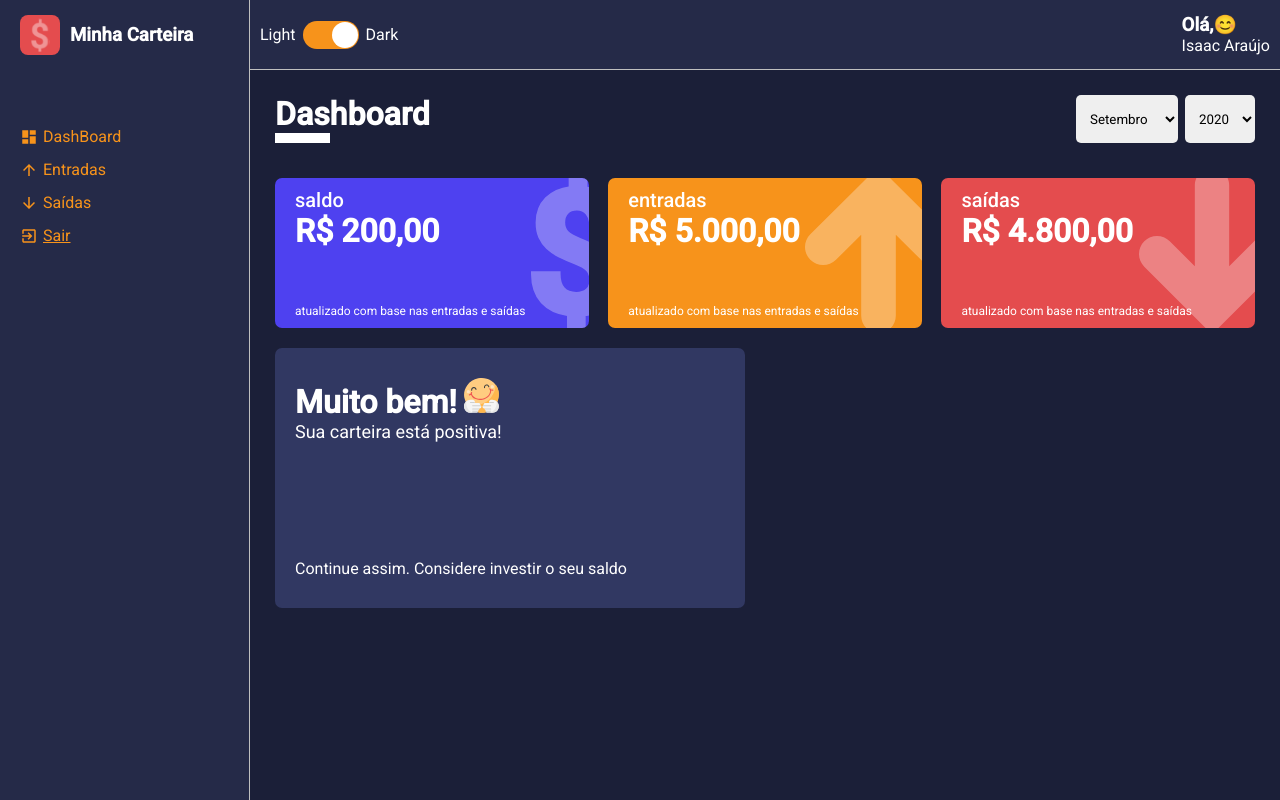
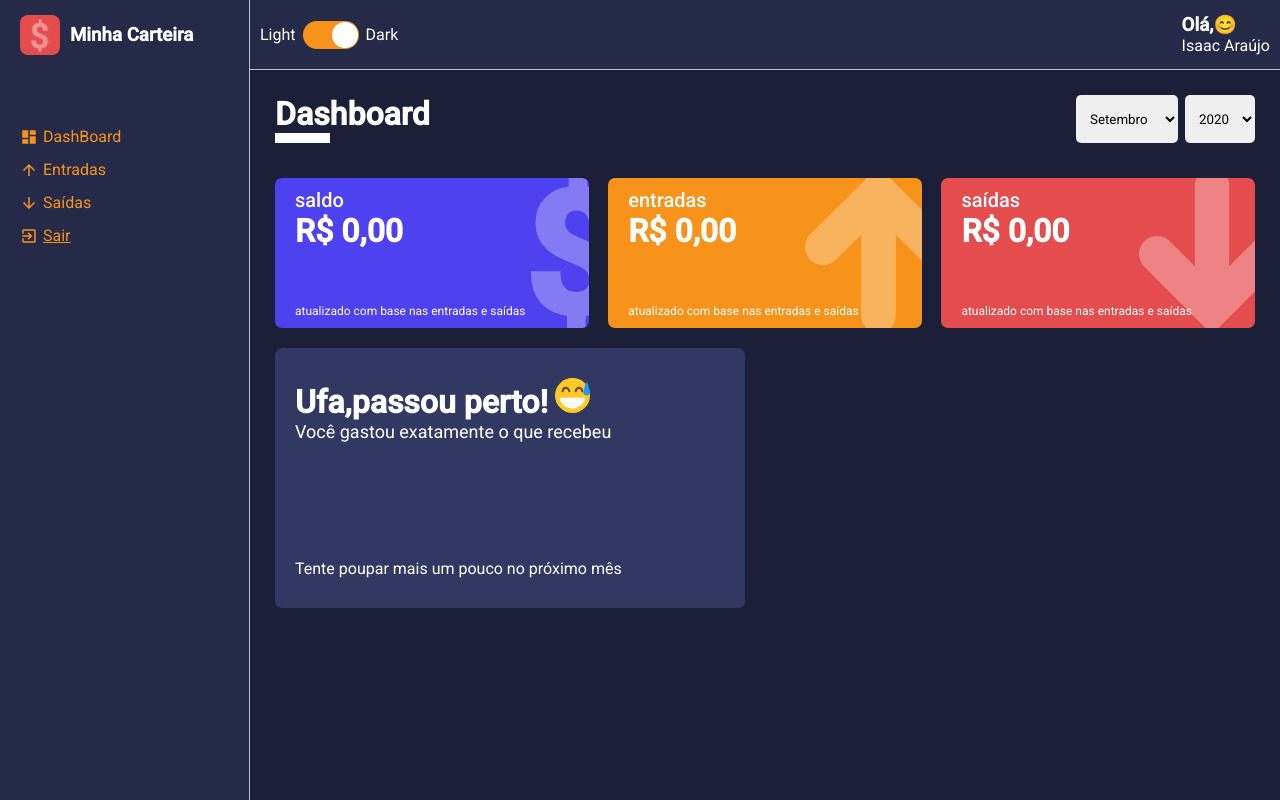
Before and after one commit to IsaacMaciel/minha-carteira, a React (Create React App) app in the folder minha-carteira/: page /dashboard in a window 1280 px wide. Built offline with nearby package versions, Linux system fonts and the light colour scheme.

Commit message:
adicionando dados dinamicos no dashboard

```diff
--- a/minha-carteira/src/pages/DashBoard/index.tsx
+++ b/minha-carteira/src/pages/DashBoard/index.tsx
@@ -10,7 +10,12 @@ import gains from '../../repositories/gains';
 import expenses from '../../repositories/expenses';
 
 import listMonths from '../../utils/months';
+
 import HappyImg from '../../assets/happy.svg'
+import SadImg from '../../assets/sad.svg';
+import GrinningImg from '../../assets/grinning.svg'
+
+import calculateBalance from '../../utils/calculateBalance'
 
 
 
@@ -65,6 +70,46 @@ const Dashboard: React.FC = () => {
         })
     }, [])
 
+    const totalExpenses = useMemo(() => {
+        return calculateBalance(monthSelected, yearSelected, expenses);
+    }, [monthSelected, yearSelected])
+
+    const totalGains = useMemo(() => {
+        return calculateBalance(monthSelected, yearSelected, gains);
+    }, [monthSelected, yearSelected])
+
+    const totalBalance = useMemo(() => {
+        return totalGains - totalExpenses;
+    }, [totalExpenses, totalGains])
+
+    const messageWallet = useMemo(() => {
+        if (totalBalance > 0) {
+            return {
+                title: "Muito bem!",
+                description: "Sua carteira está positiva!",
+                footerText: "Continue assim. Considere investir o seu saldo",
+                icon: HappyImg
+            }
+        } else if (totalBalance === 0) {
+            return {
+                title: "Ufa,passou perto!",
+                description: "Você gastou exatamente o que recebeu",
+                footerText: "Tente poupar mais um pouco no próximo mês",
+                icon: GrinningImg
+            }
+        } else {
+            return {
+                title: "Eitaa!!",
+                description: "Você fechou o mês negativo",
+                footerText: "Procure economizar mais no mês que vem e cortar as coisas desnecessárias",
+                icon: SadImg
+            }
+        }
+
+
+    }, [totalBalance])
+
+
     const handleMonthSelected = (month: string) => {
         try {
             const parseMonth = Number(month);
@@ -92,11 +137,11 @@ const Dashboard: React.FC = () => {
                 <SelectInput options={years} onChange={(e) => handleYearSelected(e.target.value)} defaultValue={yearSelected} />
             </ContentHeader>
             <Content>
-                <WalletBox title="saldo" amount={200} footerlabel="atualizado com base nas entradas e saídas" icon="dolar" color="#4E41F0"></WalletBox>
-                <WalletBox title="entradas" amount={5000.00} footerlabel="atualizado com base nas entradas e saídas" icon="arrowUp" color="#F7931B"></WalletBox>
-                <WalletBox title="saídas" amount={4800.00} footerlabel="atualizado com base nas entradas e saídas" icon="arrowDown" color="#E44C4E"></WalletBox>
+                <WalletBox title="saldo" amount={totalBalance} footerlabel="atualizado com base nas entradas e saídas" icon="dolar" color="#4E41F0"></WalletBox>
+                <WalletBox title="entradas" amount={totalGains} footerlabel="atualizado com base nas entradas e saídas" icon="arrowUp" color="#F7931B"></WalletBox>
+                <WalletBox title="saídas" amount={totalExpenses} footerlabel="atualizado com base nas entradas e saídas" icon="arrowDown" color="#E44C4E"></WalletBox>
 
-                <MessageBox title="Muito bem!" description="Sua carteira está positiva!" footerText="Continue assim. Considere investir o seu saldo" icon={HappyImg} />
+                <MessageBox title={messageWallet.title} description={messageWallet.description} footerText={messageWallet.footerText} icon={messageWallet.icon} />
             </Content>
         </Container>
     )
--- /dev/null
+++ b/minha-carteira/src/utils/calculateBalance.ts
@@ -0,0 +1,31 @@
+interface IRepository {
+    description: string;
+    amount: string;
+    type: string;
+    frequency: string;
+    date: string;
+}
+
+const calculateBalance = (monthSelected: number, yearSelected: number, data: Array<IRepository> ): number => {
+    let total: number = 0;
+
+    data.forEach(item => {
+        const date = new Date(item.date);
+        const year = date.getFullYear();
+        const month = date.getMonth() + 1;
+
+        if (month === monthSelected && year === yearSelected) {
+            try {
+                total += Number(item.amount);
+            } catch (error) {
+                console.log(`${error} in function totalExpenses`);
+            }
+        }
+
+    })
+
+    return total;
+
+}
+
+export default calculateBalance;
```
Also changed, not shown: minha-carteira/src/assets/grinning.svg (added).
